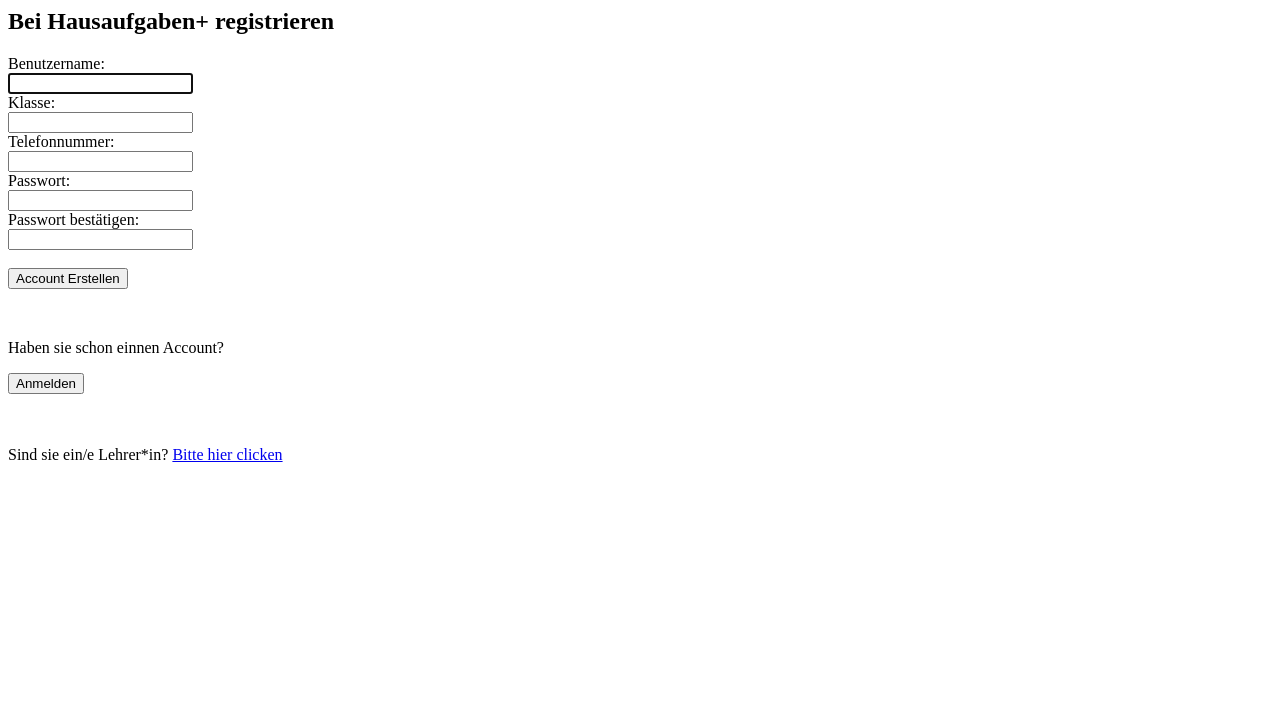
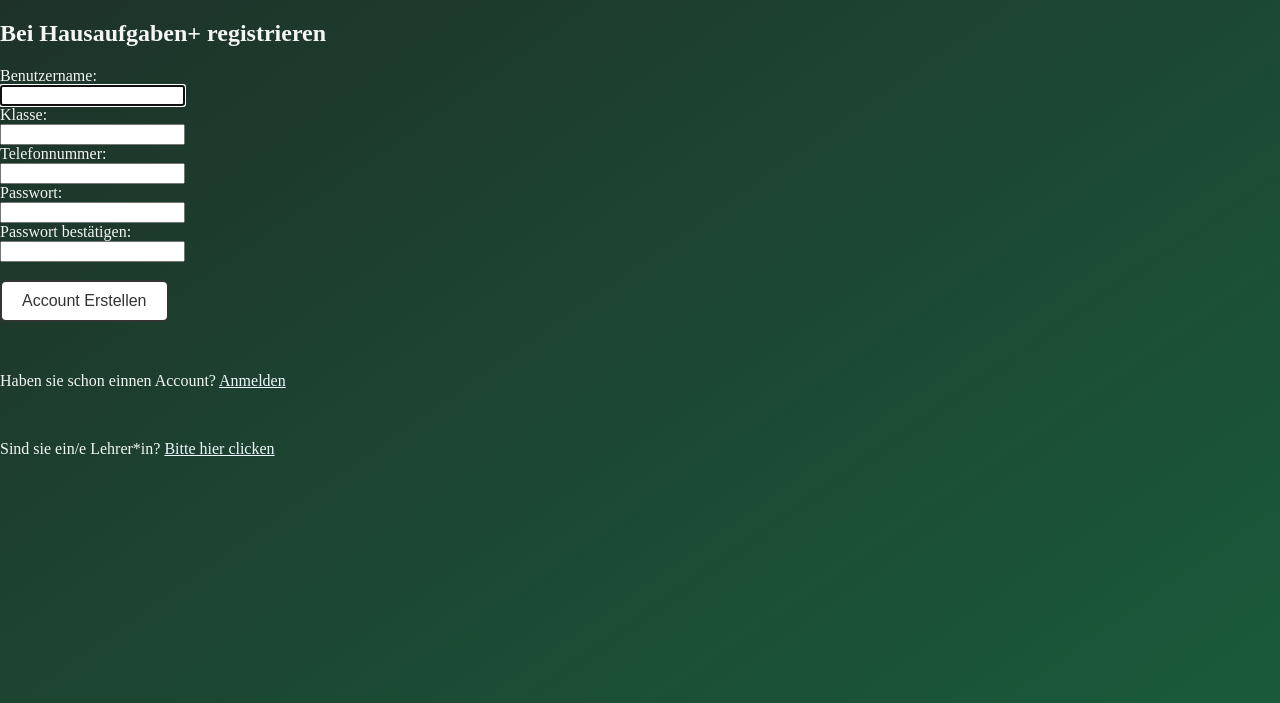
Before and after one commit to KadirFrog/HausaufgabenPlus, a Django app: page /signup/ in a window 1280 px wide. Shown: the top 703 px of the page. Run offline with Django 4.2, Linux system fonts and the light colour scheme.

Commit message:
Style fix: V 1.2

```diff
--- a/haplus/templates/base.html
+++ b/haplus/templates/base.html
@@ -2,7 +2,7 @@
 <html>
 <head>
   <title>{% block title %}Hausaufgaben Plus{% endblock %}</title>
-
+  <link rel="icon" type="image/png" href="{% static 'images/favicon.png' %}">
 </head>
 <body>
   <header>
--- a/haplus/templates/control_panel.html
+++ b/haplus/templates/control_panel.html
@@ -1,9 +1,10 @@
 <!DOCTYPE html>{% load static %}
 <html><link rel="stylesheet" type="text/css" href="{% static 'headercss.css' %}">
+<link rel="stylesheet" type="text/css" href="{% static 'maincss.css' %}">
     {% block content %}
   {% include 'header.html' %}
 <head>
-    <title>Control Panel</title>
+    <title>Controlpanel</title>
 
 </head>
 <body>
@@ -41,7 +42,7 @@
         </tbody>
     </table>
     {% else %}
-    <p>You don't have access to this page.</p>
+    <p>Sie sind keine Lehrkraft.</p>
     {% endif %}
 </body>
 {% endblock %}
--- a/haplus/templates/create_post.html
+++ b/haplus/templates/create_post.html
@@ -7,10 +7,11 @@
 <head>
     <meta charset="UTF-8">
     <meta name="viewport" content="width=device-width, initial-scale=1.0">
+    <link rel="icon" type="image/png" href="{% static 'images/favicon.png' %}">
     <link rel="stylesheet" type="text/css" href="{% static 'maincss.css' %}">
     <link rel="stylesheet" type="text/css" href="{% static 'login.css' %}">
     <script src="{% static 'mainjs.js' %}"></script>
-    <title>Create Post - Hausaufgaben+</title>
+    <title>Hasuaufgabe posten - HA+</title>
 </head>
 {% if user.can_post == 1 %}
 <body>
--- a/haplus/templates/header.html
+++ b/haplus/templates/header.html
@@ -1,5 +1,5 @@
 {% load static %} <!-- Add this line at the top of your template -->
-
+<link rel="icon" type="image/png" href="{% static 'images/favicon.png' %}">
 <header>
     <link rel="stylesheet" type="text/css" href="{% static 'headercss.css' %}">
     <nav>
--- a/haplus/templates/lehrerinfo.html
+++ b/haplus/templates/lehrerinfo.html
@@ -1,5 +1,6 @@
 <!DOCTYPE html>{% load static %}
 <html lang="en">
+  <link rel="icon" type="image/png" href="{% static 'images/favicon.png' %}">
   <link rel="stylesheet" type="text/css" href="{% static 'headercss.css' %}">
     {% block content %}
   {% include 'header.html' %}
--- a/haplus/templates/main.html
+++ b/haplus/templates/main.html
@@ -50,7 +50,7 @@
 
 </body>
 {% if device != "mobile" %}
-<footer>
+<footer class="animate__animated animate__fadeInUp animate__delay-5s">
     <center>
     <p>Erstellt von / <strong>Copyright </strong>Kadir Aras Yanar</p>
     </center>
--- a/haplus/templates/signup.html
+++ b/haplus/templates/signup.html
@@ -1,4 +1,6 @@
-
+{% load static %}
+<link rel="stylesheet" type="text/css" href="{% static 'maincss.css' %}">
+<link rel="icon" type="image/png" href="{% static 'images/favicon.png' %}">
 <form method="post">
   <h2>Bei Hausaufgaben+ registrieren</h2>
   {% csrf_token %}
@@ -12,8 +14,8 @@
   {{ form.password1 }}<br>
   {{ form.password2.label_tag }}<br>
   {{ form.password2 }}<br><br>
-  <button type="submit">Account Erstellen</button>
+  <button type="submit" class="box-button">Account Erstellen</button>
 </form>
 <br>
-<p>Haben sie schon einnen Account?</p><a href="{% url 'login' %}"><button>Anmelden</button></a><br><br><br>
-<p>Sind sie ein/e Lehrer*in? <a href="{% url 'lehrerinfo' %}">Bitte hier clicken</a></p>
+<p>Haben sie schon einnen Account?  <a href="{% url 'login' %}" style="color: aliceblue;">Anmelden</a></p><br>
+<p>Sind sie ein/e Lehrer*in? <a href="{% url 'lehrerinfo' %}" style="color: aliceblue;">Bitte hier clicken</a></p>
--- a/haplus/views.py
+++ b/haplus/views.py
@@ -77,7 +77,7 @@ def lehrerinfo(request):
 
 @login_required
 def control_panel(request):
-    if request.user.is_teacher:
+    if request.user.is_teacher or request.user.is_staff:
         # Get all users who are not admin
         users = CustomUser.objects.filter(is_superuser=False)
 
@@ -87,4 +87,4 @@ def control_panel(request):
         }
         return render(request, 'control_panel.html', context)
     else:
-        return redirect('home')  # Redirect to some other page if not a teacher
+        return render(request, 'control_panel.html')  # Redirect to some other page if not a teacher
--- a/static/maincss.css
+++ b/static/maincss.css
@@ -1,4 +1,9 @@
 /* Apply background color to the entire page */
+a {
+  color: aliceblue;
+}
+
+
 body {
   margin: 0;
   padding: 0;
@@ -23,11 +28,14 @@ footer {
   background-color: #3734345c; /* Footer background color */
   color: #fff; /* Footer text color */
   padding: 7px;
-  position: fixed;
   bottom: 0;
   width: 100%;
   height: 7%; /* Set the height to half the viewport height */
   box-sizing: border-box; /* Include padding in the width */
+
+  /* animate.css */
+  animation: fadeInUp;
+  animation-duration: 7s;
 }
 
 /* Base button styles */
```
Also changed, not shown: haplus/templates/login.html (+6 -2 lines), haplus/templates/profile.html (+16 -4 lines), db.sqlite3.
